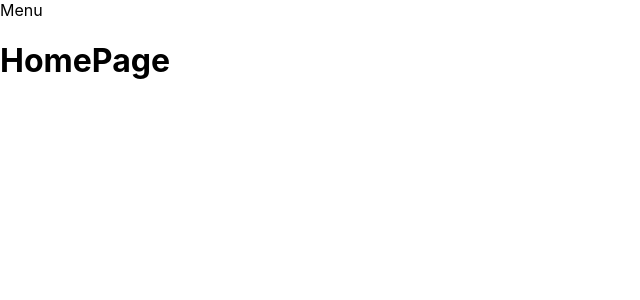
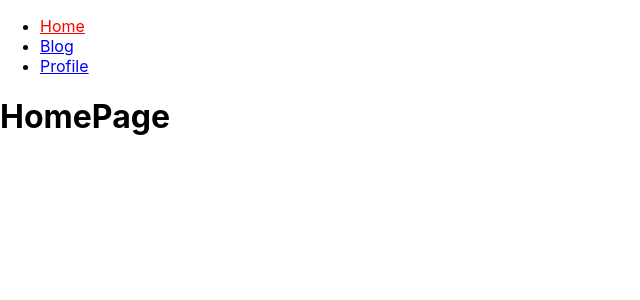
Before and after one commit to Slinkter/React-Platzi, a React (Create React App) app: page / in a window 1280 px wide. Shown: the top 300 px of the page, without its empty margins (0-640 px from the left). Built offline with nearby package versions, Linux system fonts and the light colour scheme.

Commit message:
curso 04 8/30

```diff
--- a/src/Basico/04.Navegacion-con-react-router/Page/Menu.jsx
+++ b/src/Basico/04.Navegacion-con-react-router/Page/Menu.jsx
@@ -1,7 +1,61 @@
 import React from "react";
+import { Link, NavLink } from "react-router-dom";
 
 const Menu = () => {
-    return <nav>Menu</nav>;
+    return (
+        <nav>
+            <ul>
+                {routes.map((route) => (
+                    <li>
+                        <NavLink
+                            style={({ isActive }) => ({
+                                color: isActive ? "red" : "blue",
+                            })}
+                            to={route.to}
+                        >
+                            {route.text}
+                        </NavLink>
+                    </li>
+                ))}
+            </ul>
+        </nav>
+    );
 };
 
+const routes = [];
+routes.push({
+    to: "/",
+    text: "Home",
+});
+routes.push({
+    to: "/blog",
+    text: "Blog",
+});
+routes.push({
+    to: "/profile",
+    text: "Profile",
+});
+
 export default Menu;
+
+/*     <nav>
+        <ul>
+            <li>
+                <NavLink
+                    style={({ isActive }) => ({
+                        color: isActive ? "red" : "blue",
+                    })}
+                    to="/"
+                >
+                    Home
+                </NavLink>
+            </li>
+            <li>
+                <NavLink to="/blog">Blog</NavLink>
+            </li>
+            <li>
+                <NavLink to="/profile">Profile</NavLink>
+            </li>
+        </ul>
+    </nav>;
+    */
```
Also changed, not shown: src/Basico/04.Navegacion-con-react-router/Apuntes.md (+5 -0 lines).
